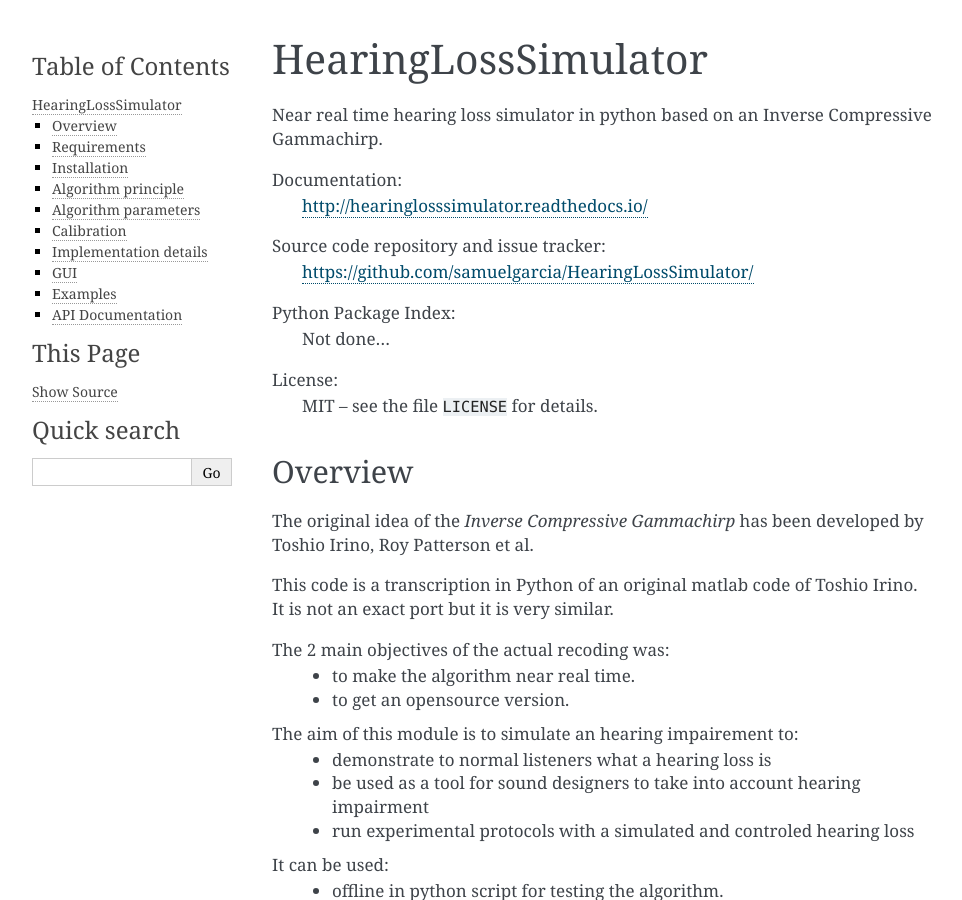
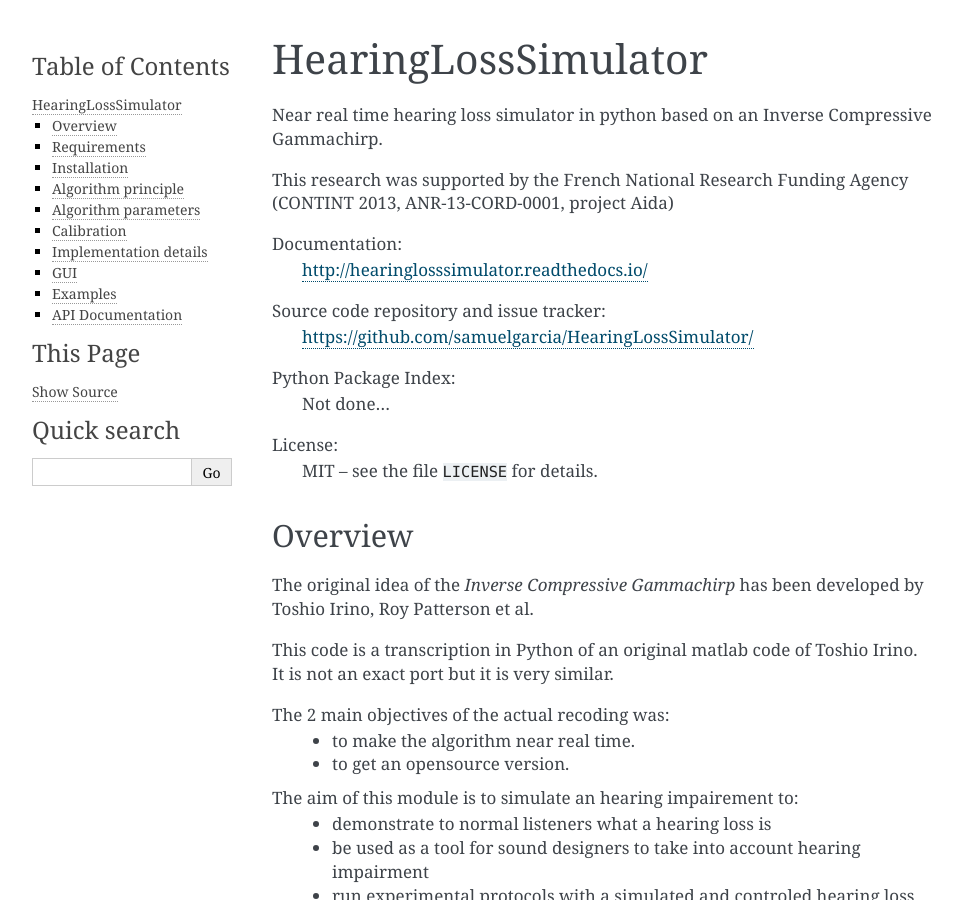
Before and after one commit to samuelgarcia/HearingLossSimulator, a Sphinx documentation site: the page built from doc/source/index.rst, in a window 1280 px wide and 900 px high. Shown: the whole window, without its empty margins (148-1110 px from the left). Built offline with Sphinx 7.4.7, drawn with Linux system fonts in a browser that asks for light colours.

Commit message:
Grant reference.

```diff
--- a/README.rst
+++ b/README.rst
@@ -27,6 +27,8 @@ Here the block diagram of the algorithm:
 .. image:: doc/source/img/processing_diagram.png
 
 
+This research was supported by the French National Research Funding Agency (CONTINT 2013, ANR-13-CORD-0001, project Aida)
+
 
 Ref:
  * Irino,T. and and Patterson,R.D. : IEEE Trans.ASLP, Vol.14, Nov. 2006.
--- a/doc/source/index.rst
+++ b/doc/source/index.rst
@@ -2,6 +2,8 @@ HearingLossSimulator
 ======================
 
 Near real time hearing loss simulator in python based on an Inverse Compressive Gammachirp.
+
+This research was supported by the French National Research Funding Agency (CONTINT 2013, ANR-13-CORD-0001, project Aida)
 
 
 Documentation:
```
